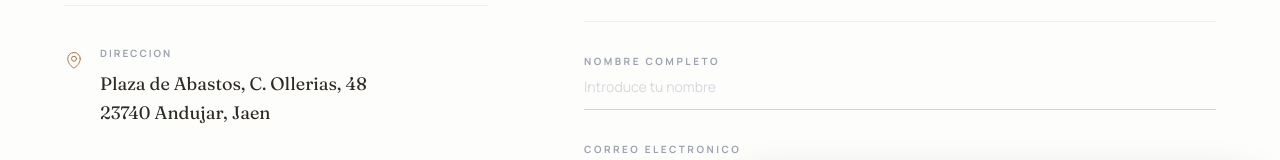
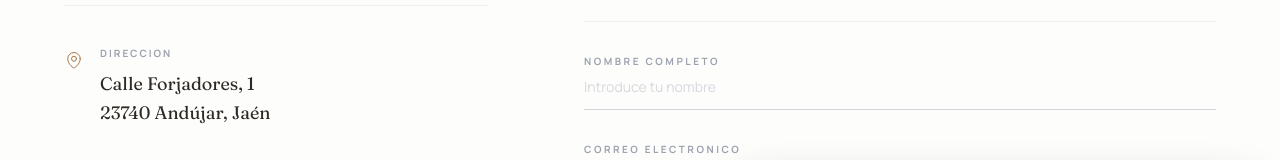
Before and after one commit to ajurpri/IBERNOVIA, a Vue app in the folder ibernovias/front-end/: page /contacto in a window 1280 px wide. Shown: the part 500-660 px from the top of the page. Built offline with nearby package versions, Linux system fonts and the light colour scheme; no server answers.

Commit message:
fix(contacto): actualizar direccion oficial a Calle Forjadores, 1

```diff
--- a/ibernovias/front-end/src/views/ContactoView.vue
+++ b/ibernovias/front-end/src/views/ContactoView.vue
@@ -24,8 +24,8 @@
               <div>
                 <h3 class="text-[10px] uppercase tracking-[0.2em] text-gray-400 font-bold mb-2">Direccion</h3>
                 <p class="text-luxury-black font-serif text-lg leading-relaxed">
-                  Plaza de Abastos, C. Ollerias, 48<br>
-                  23740 Andujar, Jaen
+                  Calle Forjadores, 1<br>
+                  23740 Andújar, Jaén
                 </p>
               </div>
             </div>
--- a/ibernovias/front-end/src/views/TiendaView.vue
+++ b/ibernovias/front-end/src/views/TiendaView.vue
@@ -485,7 +485,7 @@ const printCatalog = () => {
       </div>
 
       <footer>
-        <p>Ibernovia Atelier - Plaza de Abastos, C. Ollerias, 48, 23740 Andújar, Jaén - Tlf: 953 51 50 70 - info@ibernovia.es</p>
+        <p>Ibernovia Atelier - Calle Forjadores, 1, 23740 Andújar, Jaén - Tlf: 953 51 50 70 - info@ibernovia.es</p>
         <p>Documento generado dinámicamente como catálogo comercial de referencia.</p>
       </footer>
 
```
Also changed, not shown: 1 other file (tests, documents, lock files or other folders).
